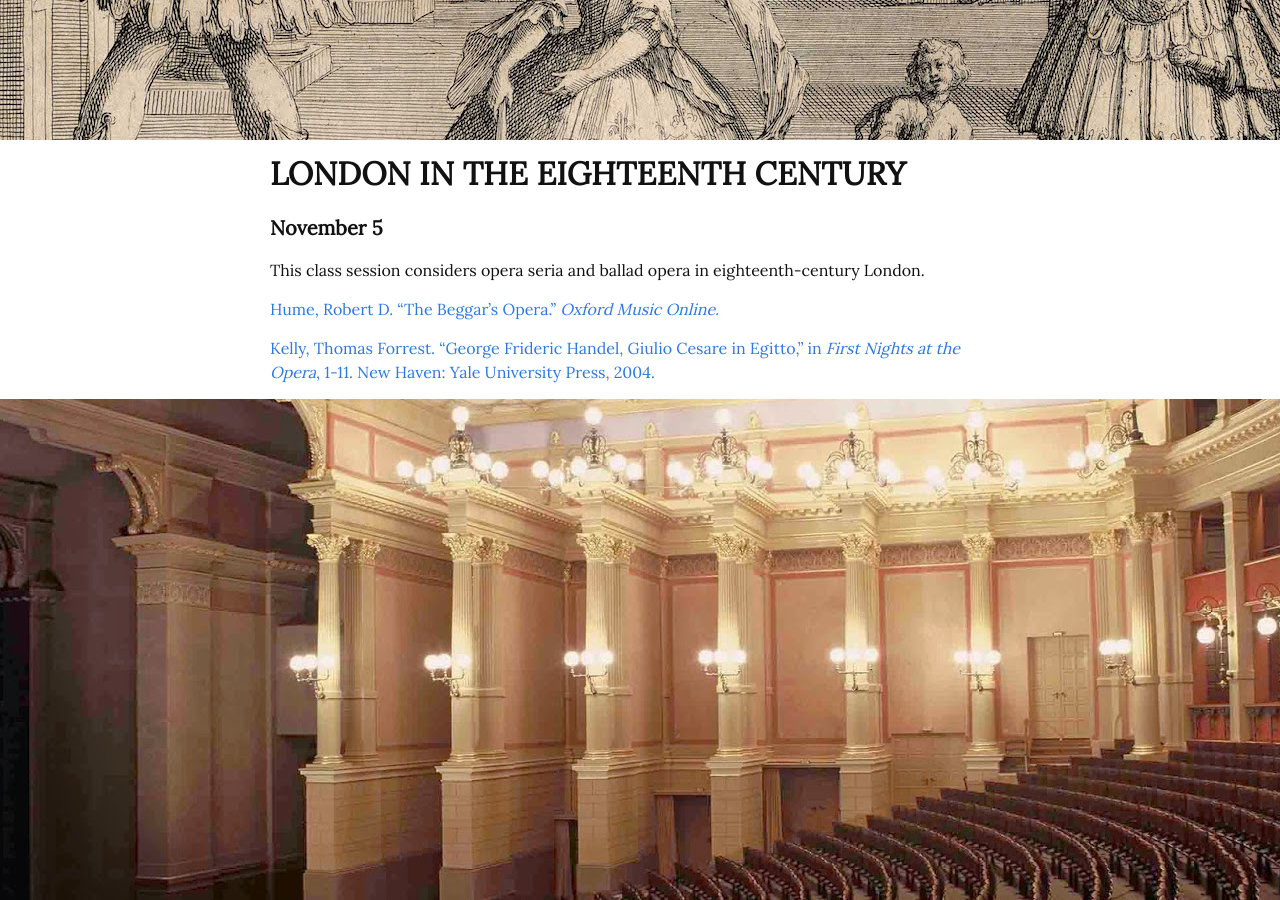
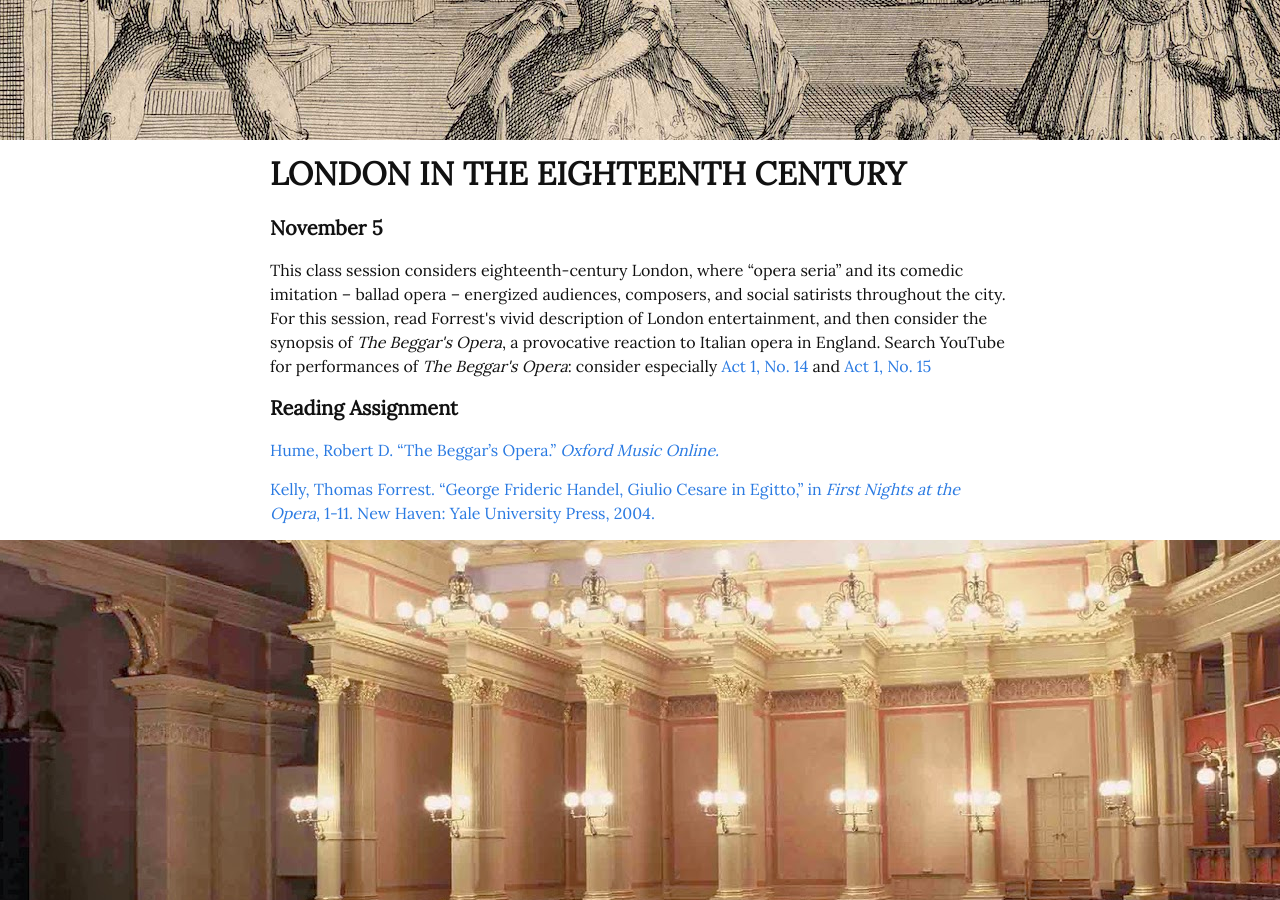
Before and after one commit to reginafcompton/music-place, a Jekyll site: the page built from _pages/02_assignments.md, in a window 1280 px wide and 900 px high, scrolled down 2952 px. Built offline with Jekyll 4.4.1, drawn with Linux system fonts in a browser that asks for light colours.

Commit message:
Create links for London audio

```diff
--- a/_pages/02_assignments.md
+++ b/_pages/02_assignments.md
@@ -42,7 +42,8 @@ Century Venice: The Creation of a Genre</em>, 9-15. Berkeley: University of Cali
 <div class="wrapper">
   <h2>LONDON IN THE EIGHTEENTH CENTURY</h2>
   <h4>November 5</h4>
-  <p>This class session considers opera seria and ballad opera in eighteenth-century London.</p>
+  <p>This class session considers eighteenth-century London, where “opera seria” and its comedic imitation – ballad opera – energized audiences, composers, and social satirists throughout the city. For this session, read Forrest's vivid description of London entertainment, and then consider the synopsis of <em>The Beggar's Opera</em>, a provocative reaction to Italian opera in England. Search YouTube for performances of <em>The Beggar's Opera</em>: consider especially <a href="https://www.youtube.com/watch?v=Uli5SyYexwQ" target="_blank">Act 1, No. 14</a> and <a href="https://www.youtube.com/watch?v=Gkj8HUk83rY" target="_blank">Act 1, No. 15</a></p>
+  <h4>Reading Assignment</h4>
   <p><a href="{{ site.url }}/assets/PDFs/Beggars_Opera_OMO.pdf" target="_blank">Hume, Robert D. “The Beggar’s Opera.” <em>Oxford Music Online.</em></a></p>
   <p><a href="{{ site.url }}/assets/PDFs/Kelly_First Nights.pdf" target="_blank">Kelly, Thomas Forrest. “George Frideric Handel, Giulio Cesare in Egitto,” in <em>First Nights at the Opera</em>, 1-11. New Haven: Yale University Press, 2004.</a></p>
 
```
